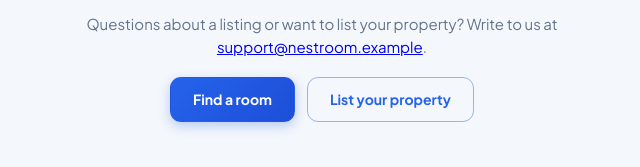
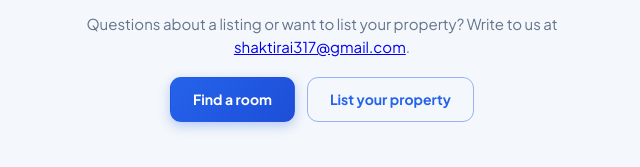
Before and after one commit to shakti180-tech/NestRoom, a plain HTML site: page frontend/index.html in a window 1280 px wide. Shown: the part 1154-1321 px from the top of the page, 318-958 px from the left. Drawn offline with Linux system fonts and the light colour scheme; no server answers.

Commit message:
Update contact email in index.html

```diff
--- a/frontend/index.html
+++ b/frontend/index.html
@@ -60,7 +60,7 @@
 <section class="sec" id="contact">
   <div class="sec-in contact">
     <h2 class="center">Get in touch</h2>
-    <p class="center muted">Questions about a listing or want to list your property? Write to us at <a href="mailto:support@nestroom.example">support@nestroom.example</a>.</p>
+    <p class="center muted">Questions about a listing or want to list your property? Write to us at <a href="mailto:shaktirai317@gmail.com">shaktirai317@gmail.com</a>.</p>
     <div class="cta-row"><a class="btn" href="register-user.html">Find a room</a><a class="btn ghost" href="register-owner.html">List your property</a></div>
   </div>
 </section>
```
